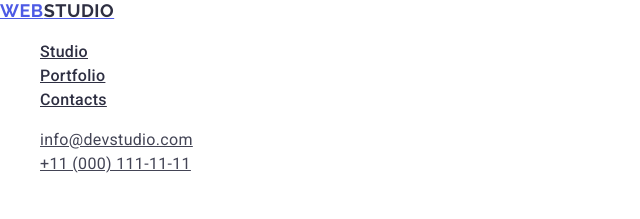
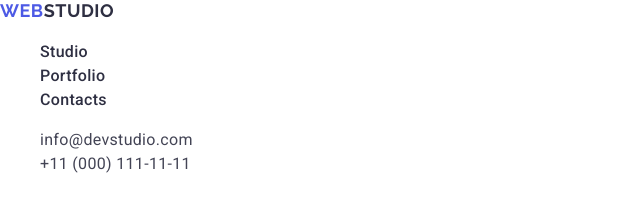
Before and after one commit to vitalia-m/goit-markup-hw-02, a plain HTML site: page index.html in a window 1280 px wide. Shown: the top 219 px of the page, 0-640 px from the left. Drawn offline with nearby package versions, Linux system fonts and the light colour scheme.

Commit message:
css/styles.css

```diff
--- a/css/styles.css
+++ b/css/styles.css
@@ -72,6 +72,9 @@ font-family: 'Roboto', serif;
   font-size: 56px;
   line-height: 1,07;
   letter-spacing: 0.02em;
+}
+a {
+  text-decoration: none;
 }
 body {
   color: #434455;
@@ -158,7 +161,6 @@ body {
   text-transform: capitalize;
 }
 .portfolio-repr {
-  background-color: #e7e9fc;
   color: #2e2f42;
   font-family: 'Roboto';
   font-weight: 500;
```
